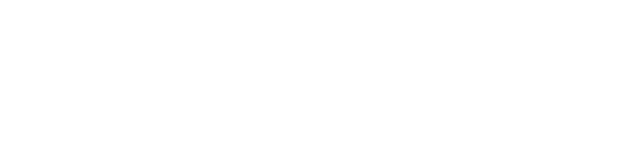
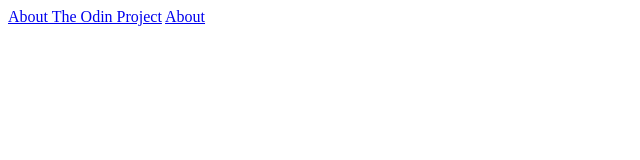
Before and after one commit to CheatCrazy1026/learn-web-dev, a plain HTML site: page index.html in a window 1280 px wide. Shown: the whole page, without its empty margins (0-640 px from the left). Drawn offline with Linux system fonts and the light colour scheme.

Commit message:
Added two links in index one Absolute link and Relative link!

```diff
--- a/index.html
+++ b/index.html
@@ -9,7 +9,8 @@
     </head>
 
     <body>
-
+        <a href="https://www.theodinproject.com/about" target="_blank" rel="noreferrer">About The Odin Project</a>
+        <a href="about.html">About</a>
     </body>
 
 </html>
```
